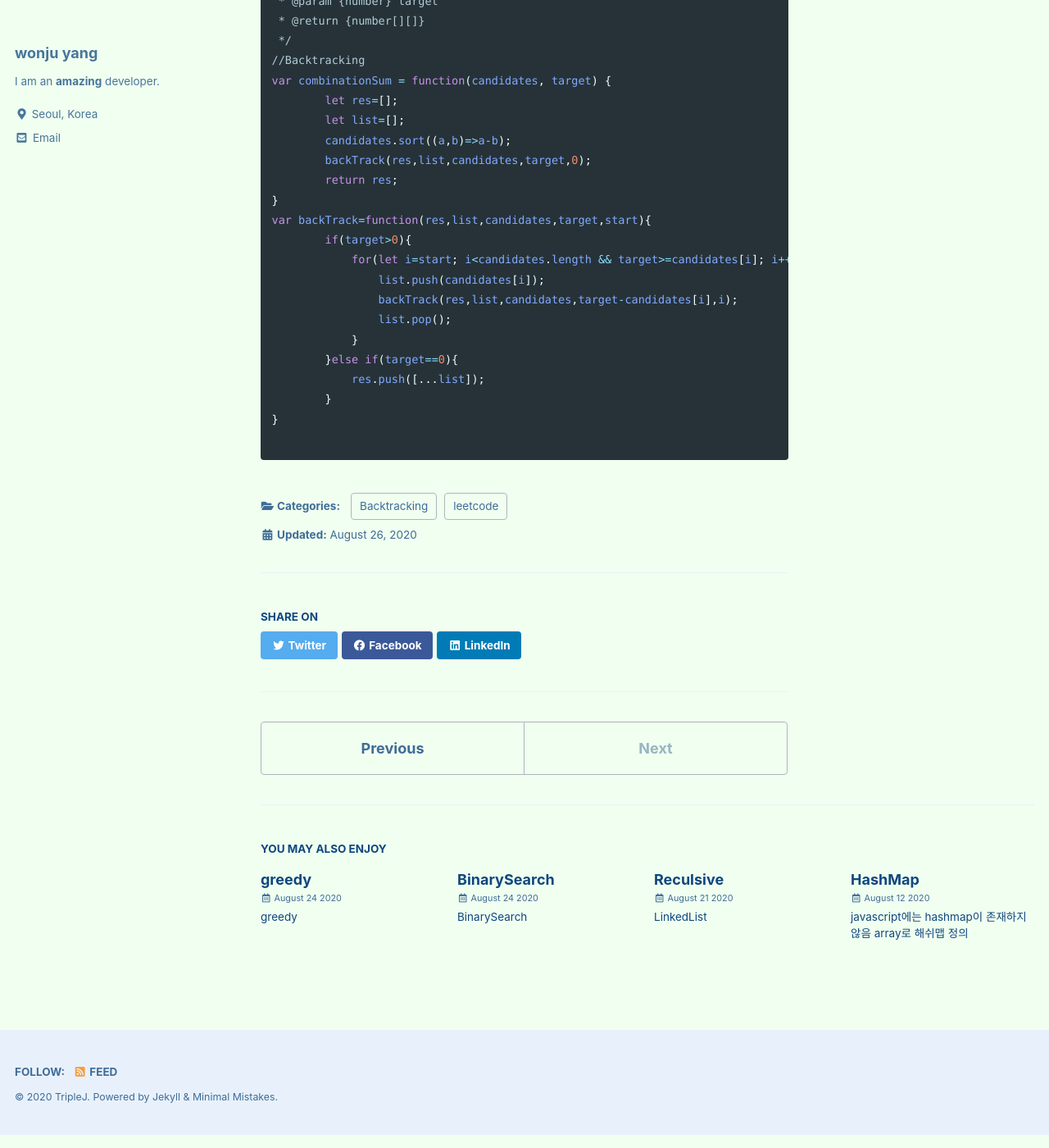
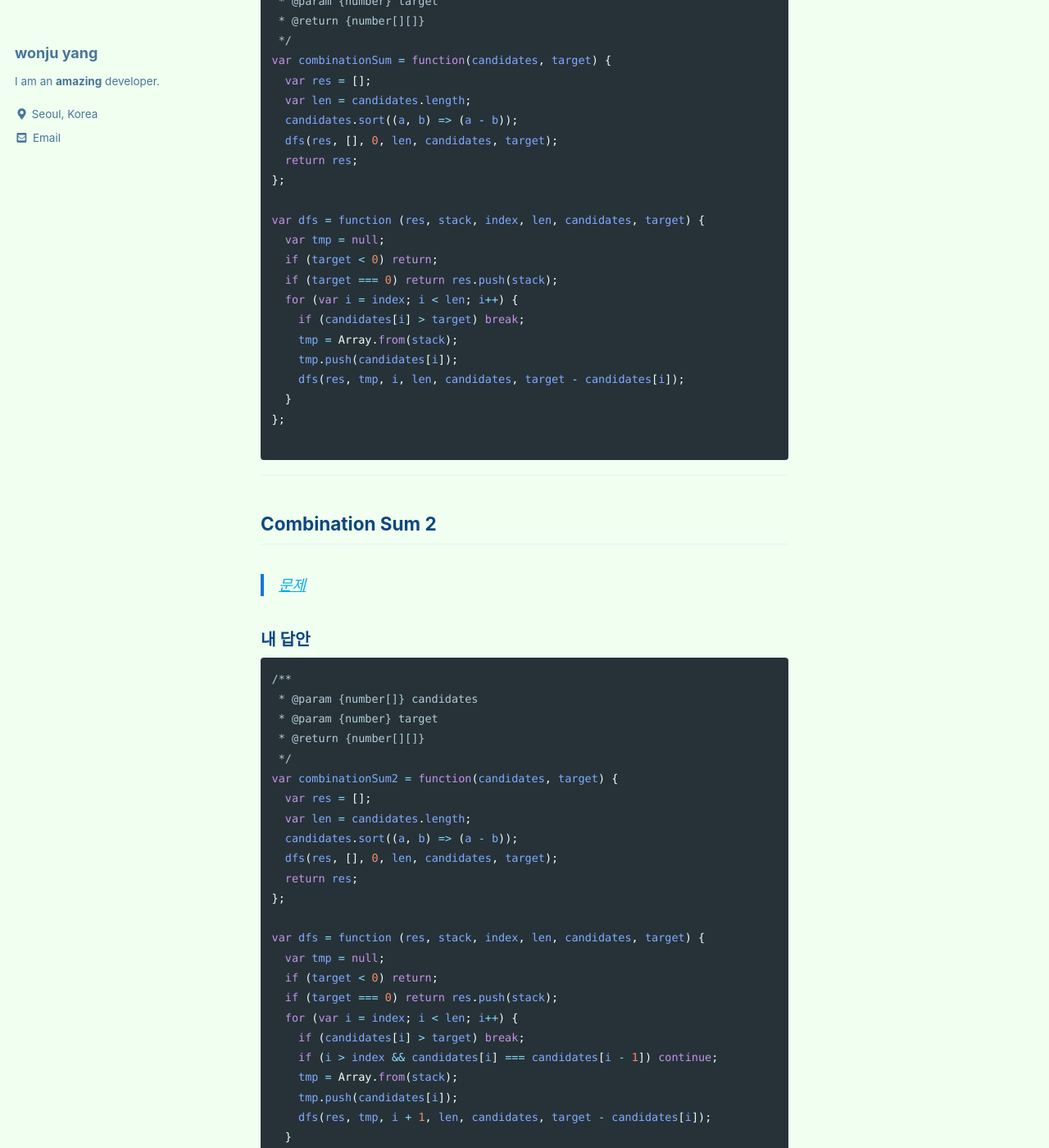
Before and after one commit to wonjuYang/wonjuYang.github.io, a Jekyll site: the page built from _posts/2020-08-26-Backtracking.md, in a window 1280 px wide and 1400 px high, scrolled down 487 px. Shown: the whole window at 82% size. Built offline with Jekyll 4.4.1, drawn with Linux system fonts in a browser that asks for light colours; cached includes are drawn as plain includes.

Commit message:
backtracking+

````diff
--- a/_posts/2020-08-26-Backtracking.md
+++ b/_posts/2020-08-26-Backtracking.md
@@ -26,24 +26,66 @@ last_modified_at: 2020-08-26
  * @param {number} target
  * @return {number[][]}
  */
-//Backtracking
 var combinationSum = function(candidates, target) {
-        let res=[];
-        let list=[];
-        candidates.sort((a,b)=>a-b);
-        backTrack(res,list,candidates,target,0);
-        return res;
-}
-var backTrack=function(res,list,candidates,target,start){
-        if(target>0){
-            for(let i=start; i<candidates.length && target>=candidates[i]; i++){
-                list.push(candidates[i]);
-                backTrack(res,list,candidates,target-candidates[i],i);
-                list.pop();
-            }
-        }else if(target==0){
-            res.push([...list]);
-        }
-}
+  var res = [];
+  var len = candidates.length;
+  candidates.sort((a, b) => (a - b));
+  dfs(res, [], 0, len, candidates, target);
+  return res;
+};
+
+var dfs = function (res, stack, index, len, candidates, target) {
+  var tmp = null;
+  if (target < 0) return;
+  if (target === 0) return res.push(stack);
+  for (var i = index; i < len; i++) {
+    if (candidates[i] > target) break;
+    tmp = Array.from(stack);
+    tmp.push(candidates[i]);
+    dfs(res, tmp, i, len, candidates, target - candidates[i]);
+  }
+};
 
 ```
+***
+
+
+## Combination Sum 2
+
+
+>[문제](https://leetcode.com/problems/combination-sum-ii/)
+
+
+
+### 내 답안
+
+
+```javascript
+/**
+ * @param {number[]} candidates
+ * @param {number} target
+ * @return {number[][]}
+ */
+var combinationSum2 = function(candidates, target) {
+  var res = [];
+  var len = candidates.length;
+  candidates.sort((a, b) => (a - b));
+  dfs(res, [], 0, len, candidates, target);
+  return res;
+};
+
+var dfs = function (res, stack, index, len, candidates, target) {
+  var tmp = null;
+  if (target < 0) return;
+  if (target === 0) return res.push(stack);
+  for (var i = index; i < len; i++) {
+    if (candidates[i] > target) break;
+    if (i > index && candidates[i] === candidates[i - 1]) continue;
+    tmp = Array.from(stack);
+    tmp.push(candidates[i]);
+    dfs(res, tmp, i + 1, len, candidates, target - candidates[i]);
+  }
+};
+
+```
+***
````
